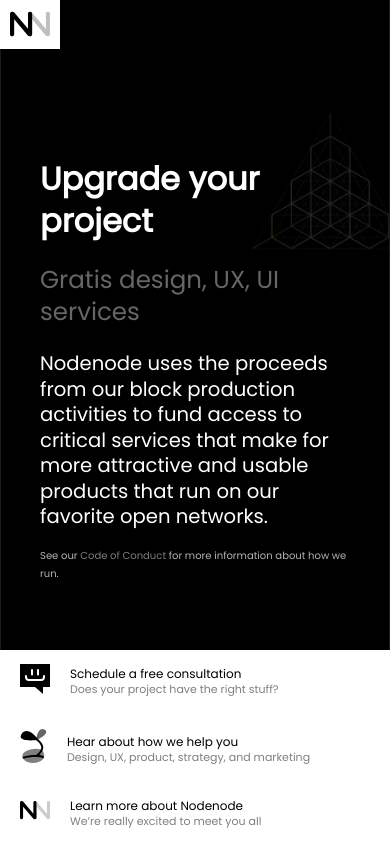
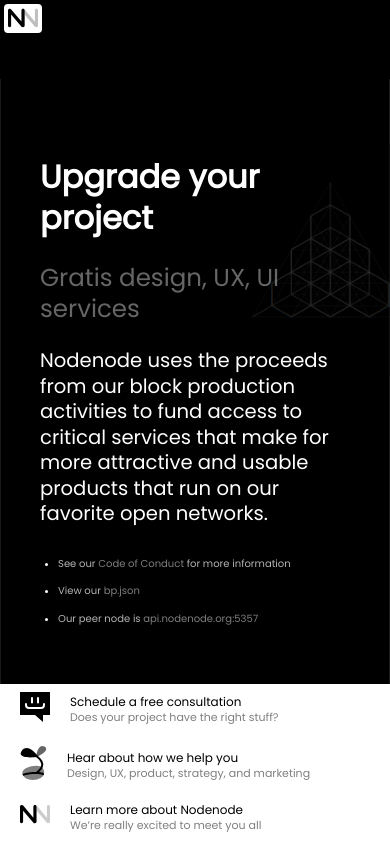
Before and after one commit to ramijames/nodenode-web, a Nuxt app: page / in a window 390 px wide. Built offline with nearby package versions, Linux system fonts and the light colour scheme.

Commit message:
mobile responsiveness update

```diff
--- a/assets/scss/main.scss
+++ b/assets/scss/main.scss
@@ -19,7 +19,7 @@
 body,html {
     margin:0;
     padding:0;
-    height:calc(100% - 20px);
+    height: 100%;
 }
 
 body {
@@ -112,14 +112,37 @@
     flex:1;
     animation-name: fade-in-wrap;
     animation-duration: 1s;
+    top: 100px;
+    position: fixed;
+    right: 20px;
+    left: 20px;
+    bottom: 86px;
+    padding:0;
+    height:auto;
+    overflow-y:auto;
+    overflow-x: hidden;
+
+
+    @media only screen and (max-width: 800px) {
+        top: 39px;
+        position: fixed;
+        right: 0;
+        left: 0;
+        bottom: 160px;
+        padding:0;
+        height:auto;
+        overflow-y:auto;
+        overflow-x: hidden;
+    }
 
     section {
         width:100%;
         height:100%;
         display:flex;
         flex-direction: row;
-        align-content: left;
-        justify-content: flex-start;
+        align-content: center;
+        justify-content: stretch;
+        padding:40px 0 80px;
 
         @media only screen and (min-width: 1400px) {
             display:block;
@@ -138,9 +161,7 @@
             border-right:1px solid rgba(255,255,255,0.1);
             padding-right:40px;
             padding-left: 80px;
-
-            overflow-y: auto;
-            overflow-x:hidden;
+            z-index:200;
             height: 100%;
 
             @media only screen and (min-width: 1400px) {
@@ -160,16 +181,20 @@
 
             .logo {
                 position:fixed;
-                top:0;
-                left:0;
+                top:20px;
+                left:20px;
                 background:white;
-                padding:20px;
+                padding:20px 20px 21px;
                 color:rgba(255,255,255,0.7);
                 border-bottom:1px solid white;
 
                 @media only screen and (max-width: 800px) {
-                    width:40px;
-                    padding: 5px 10px;
+                    width:30px;
+                    padding: 0 4px;
+                    border-radius:4px;
+                    top:4px;
+                    left:4px;
+                    height:28px;
                 }
             }
 
@@ -213,6 +238,21 @@
                 opacity:0.7;
             }
 
+            ul {
+                margin:10px;
+                padding:0 8px;
+
+                li {
+                    a {
+                        border-bottom:1px solid black;
+
+                        &:hover {
+                            border-bottom:1px solid white;
+                        }
+                    }
+                }
+            }
+
             table {
 
                 td {
@@ -247,15 +287,14 @@
 
 @keyframes sub-nav-grow {
   from {
-    top:80px;
+    opacity:0;
   }
   to {
-    top:0;
+    opacity:1;
   }
 }
 
 .sub-nav {
-    border-top:2px solid rgba(255,255,255,0.1);
     background:black;
     display: flex;
     flex-direction: row;
@@ -263,13 +302,22 @@
     overflow:hidden;
     justify-content:space-between;
     align-items:center;
-    padding: $padding-med;
+    height:80px;
+    padding:0 20px;
+    margin-left:102px;
     animation-name: sub-nav-grow;
     animation-duration: 0.15s;
     animation-timing-function: ease-in-out;
     position:relative;
     z-index:0;
     font-family: Poppins;
+
+    @media only screen and (max-width: 800px) {
+        height:39px;
+        padding:0 5px;
+        margin-left:40px;
+        justify-content: end;
+    }
 
     .back {
         display: flex;
@@ -281,6 +329,10 @@
         svg {
             margin-right:10px;
         }
+
+        @media only screen and (max-width: 800px) {
+            display:none;
+        }
     }
 
     .button-group {
@@ -288,11 +340,20 @@
         justify-content:space-between;
         align-items:center;
 
+        @media only screen and (max-width: 800px) {
+            align-items:right;
+        }
+
         .info {
             font-size: 14px;
             color: rgba(255, 255, 255, 0.75);
             margin-right:$padding-med;
             font-family: Poppins;
+
+            @media only screen and (max-width: 800px) {
+                font-size: 12px;
+                margin-right:8px;
+            }
         }
 
         .button {
@@ -309,6 +370,12 @@
             background: transparent;
             border-radius: 4px;
 
+            @media only screen and (max-width: 800px) {
+                font-size: 12px;
+                padding:$padding-small;
+                line-height: 6px;
+            }
+
 
             &:hover {
                 transform: scale(1.05);
--- a/components/BPNav.vue
+++ b/components/BPNav.vue
@@ -1,16 +1,5 @@
 <template>
-    <nav class="bp">
-        <section class="bp-api">
-            <span class="bp-pill">API</span>
-            api.nodenode.org:5357
-        </section>
-        <a class="bp-json" href="/bp.telos.json">
-            View our bp.json
-            <svg width="6" height="12" viewBox="0 0 9 15" fill="none" xmlns="http://www.w3.org/2000/svg">
-                <path d="M1 14L8 7.5L0.999999 1" stroke="white" stroke-width="2" stroke-linecap="round" stroke-linejoin="round"/>
-            </svg>
-        </a>
-    </nav>
+    <nav></nav>
 </template>
 
 <script>
@@ -36,7 +25,7 @@
 }
 
 nav.bp {
-    border:2px solid rgba(255,255,255,0.1);
+    border:1px solid rgba(255,255,255,0.1);
     display: flex;
     flex-direction: row;
     backdrop-filter: blur(34px);
@@ -51,9 +40,11 @@
     position:relative;
     z-index:0;
     font-family: Poppins;
+    margin-top:20px;
 
     .bp-api {
         color: rgba(255, 255, 255, 1);
+        width:50%;
 
         .bp-pill {
             color: black;
--- a/components/HomeContent.vue
+++ b/components/HomeContent.vue
@@ -8,7 +8,20 @@
             <h1>Upgrade your project</h1>
             <h2>Gratis design, UX, UI services</h2>
             <h3>Nodenode uses the proceeds from our block production activities to fund access to critical services that make for more attractive and usable products that run on our favorite open networks.</h3>
-            <p>See our <nuxt-link to="/conduct">Code of Conduct</nuxt-link> for more information about how we run.</p>
+            <ul>
+                <li>
+                    <p>See our <nuxt-link to="/conduct">Code of Conduct</nuxt-link> for more information</p>
+                </li>
+                <li>
+                    <p>View our <a href="/bp.telos.json">bp.json</a></p>
+                </li>
+                <li class="bp-api">
+                    <p>Our peer node is <a href="https://api.nodenode.org:5357">api.nodenode.org:5357</a></p>
+                </li>
+            </ul>
+
+
+            <BPNav/>
 
        </div>
     </section>
--- a/components/Logo.vue
+++ b/components/Logo.vue
@@ -1,6 +1,6 @@
 <template>
     <NuxtLink to="/">
-        <svg class="logo" width="62" height="38" viewBox="0 0 62 38" fill="none" xmlns="http://www.w3.org/2000/svg">
+        <svg class="logo" width="62" height="28" viewBox="0 0 62 38" fill="none" xmlns="http://www.w3.org/2000/svg">
             <path d="M58.8522 0C59.7848 0 60.5426 0.289334 61.1255 0.868001C61.7084 1.44667 61.9999 2.17 61.9999 3.038V34.6657C61.9999 35.6061 61.6501 36.4017 60.9507 37.0527C60.29 37.6676 59.4545 37.975 58.4442 37.975C57.9001 37.975 57.3561 37.9027 56.812 37.758C56.3068 37.5772 55.9377 37.3421 55.7045 37.0527L34.3119 11.7722V34.937C34.3119 35.805 34.001 36.5283 33.3792 37.107C32.7963 37.6857 32.0191 37.975 31.0476 37.975C30.1149 37.975 29.3572 37.6857 28.7743 37.107C28.1914 36.5283 27.8999 35.805 27.8999 34.937V3.30925C27.8999 2.36892 28.156 1.4599 28.8167 0.845066C29.5161 0.194066 30.3096 0 31.0702 0C32.2063 0 32.8668 0.29945 33.7744 1.04225C34.682 1.78505 55.6462 26.3655 55.6462 26.3655V3.038C55.6462 2.17 55.9377 1.44667 56.5206 0.868001C57.1423 0.289334 57.9195 0 58.8522 0Z" fill="black" fill-opacity="0.25"/>
             <path d="M31.1411 0C32.0794 0 32.8418 0.289401 33.4283 0.868203C34.0147 1.447 34.3079 2.1705 34.3079 3.0387V34.6738C34.3079 35.6143 33.9561 36.4102 33.2523 37.0613C32.5877 37.6763 31.7471 37.9838 30.7305 37.9838C30.1832 37.9838 29.6358 37.9114 29.0884 37.7667C28.5802 37.5859 28.2088 37.3507 27.9742 37.0613L6.45107 11.775V34.9451C6.45107 35.8133 6.13829 36.5368 5.51273 37.1156C4.92627 37.6944 4.14432 37.9838 3.16689 37.9838C2.22855 37.9838 1.46615 37.6944 0.879691 37.1156C0.29323 36.5368 0 35.8133 0 34.9451V3.31001C0 2.36947 0.332328 1.5917 0.996983 0.976726C1.70074 0.325575 2.56088 0 3.57741 0C4.16387 0 4.73078 0.108526 5.27814 0.325578C5.86461 0.542627 6.29468 0.832027 6.56836 1.19378L27.9155 26.3716V3.0387C27.9155 2.1705 28.2087 1.447 28.7952 0.868203C29.4208 0.289401 30.2027 0 31.1411 0Z" fill="black" fill-opacity="1"/>
         </svg>
--- a/components/Navigation.vue
+++ b/components/Navigation.vue
@@ -85,6 +85,12 @@
     display: flex;
     flex-direction: row;
     z-index:1;
+    position: fixed;
+    bottom:0;
+    width:100%;
+    z-index:1;
+    flex-direction:row;
+    height:86px;
 
     @media only screen and (max-width: 800px) {
         display:block;
@@ -93,6 +99,7 @@
         width:100%;
         z-index:1;
         flex-direction:column;
+        height:160px;
     }
 
     &:hover, .selected {
@@ -111,7 +118,7 @@
 
         @media only screen and (max-width: 800px) {
             width:calc(100% - 40px);
-            padding: 14px $padding-med;
+            padding: 8px $padding-med;
         }
 
         i {
--- a/components/ScheduleContent.vue
+++ b/components/ScheduleContent.vue
@@ -14,9 +14,4 @@
 
 <style lang="scss">
 
-#ScheduleContent {
-        overflow-y:auto;
-        padding-top: 20px;
-}
-
 </style>
--- a/pages/about.vue
+++ b/pages/about.vue
@@ -1,8 +1,5 @@
 <template>
   <div id="About">
-    <div class="wrap-content">
-        <AboutContent/>
-    </div>
     <section class="sub-nav">
         <NuxtLink class="back" to="/">
             <svg width="32" height="32" viewBox="0 0 32 32" fill="none" xmlns="http://www.w3.org/2000/svg">
@@ -20,6 +17,10 @@
             </a>
         </section>
     </section>
+    <div class="wrap-content">
+        <AboutContent/>
+    </div>
+
     <Navigation/>
   </div>
 </template>
--- a/pages/conduct.vue
+++ b/pages/conduct.vue
@@ -1,8 +1,5 @@
 <template>
   <div id="Conduct">
-    <div class="wrap-content">
-        <ConductContent/>
-    </div>
     <section class="sub-nav">
         <NuxtLink class="back" to="/">
             <svg width="32" height="32" viewBox="0 0 32 32" fill="none" xmlns="http://www.w3.org/2000/svg">
@@ -12,6 +9,10 @@
             Home
         </NuxtLink>
     </section>
+    <div class="wrap-content">
+        <ConductContent/>
+    </div>
+
     <Navigation/>
   </div>
 </template>
--- a/pages/index.vue
+++ b/pages/index.vue
@@ -3,7 +3,7 @@
     <div class="wrap-content">
         <HomeContent/>
     </div>
-    <BPNav/>
+
     <Navigation/>
   </div>
 </template>
--- a/pages/initiative.vue
+++ b/pages/initiative.vue
@@ -1,8 +1,5 @@
 <template>
   <div id="Initiative">
-    <div class="wrap-content">
-        <InitiativeContent/>
-    </div>
     <section class="sub-nav">
         <NuxtLink class="back" to="/">
             <svg width="32" height="32" viewBox="0 0 32 32" fill="none" xmlns="http://www.w3.org/2000/svg">
@@ -20,6 +17,10 @@
             </a>
         </section>
     </section>
+    <div class="wrap-content">
+        <InitiativeContent/>
+    </div>
+
     <Navigation/>
   </div>
 </template>
--- a/pages/schedule.vue
+++ b/pages/schedule.vue
@@ -1,8 +1,5 @@
 <template>
   <div id="Schedule">
-    <div class="wrap-content">
-        <ScheduleContent/>
-    </div>
     <section class="sub-nav">
         <NuxtLink class="back" to="/">
             <svg width="32" height="32" viewBox="0 0 32 32" fill="none" xmlns="http://www.w3.org/2000/svg">
@@ -21,6 +18,11 @@
         </section>
     </section>
 
+    <div class="wrap-content">
+        <ScheduleContent/>
+    </div>
+
+
     <Navigation/>
   </div>
 </template>
```
Also changed, not shown: pages/services.vue (+13 -3 lines).
